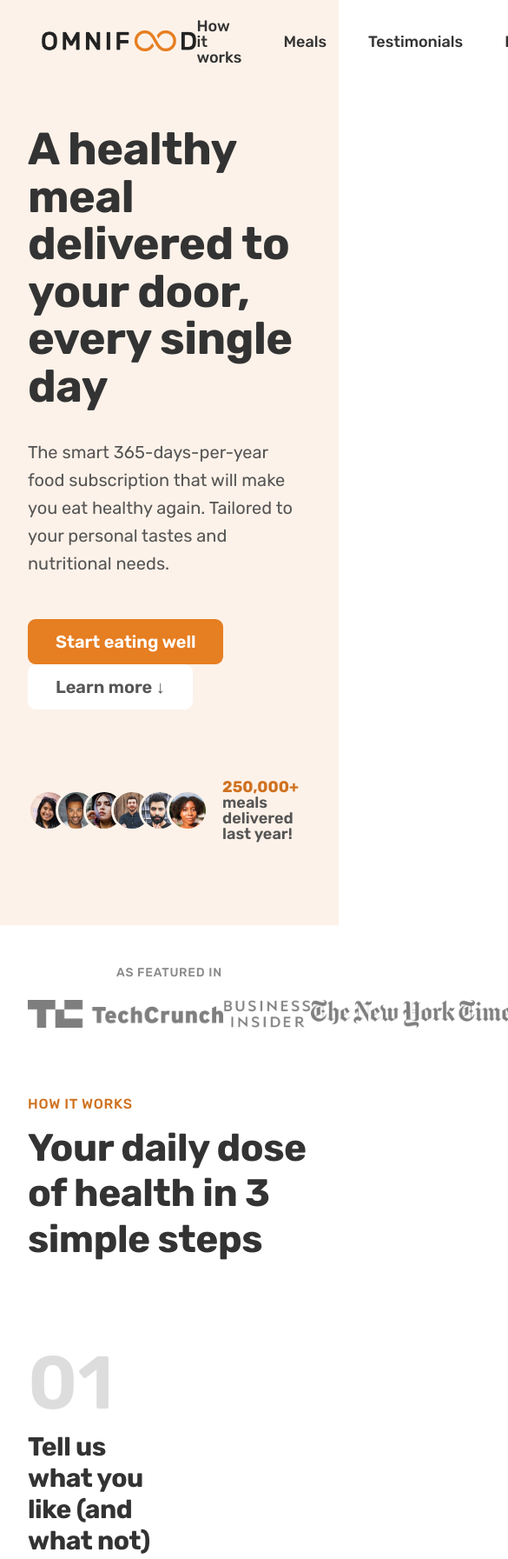
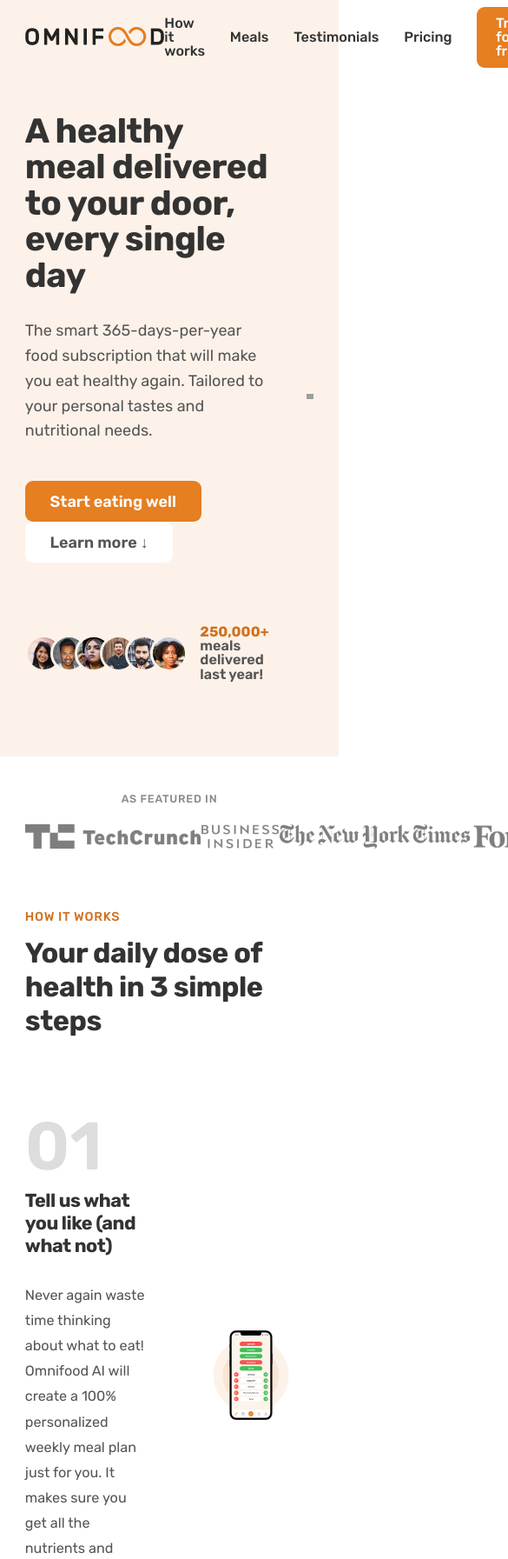
Before and after one commit to olaknowct/omnifood, a plain HTML site: page index.html in a window 390 px wide. Shown: the top 1793 px of the page at 87% size, 585 px wide, since content can reach past the window. Drawn offline with nearby package versions, Linux system fonts and the light colour scheme; grey boxes are pictures that could not be loaded.

Commit message:
Media queries : Adding of 2 break points 1344,1200

```diff
--- /dev/null
+++ b/css/queries.css
@@ -0,0 +1,59 @@
+/* rem and em do NOT depend on html font-size in media queries! Instead, 1rem = 1em = 16px */
+
+/**************************/
+/* BELOW 1344px (Smaller desktops) */
+/**************************/
+
+@media (max-width: 84em) {
+  .hero {
+    max-width: 120rem;
+  }
+
+  .heading-primary {
+    font-size: 4.4rem;
+  }
+
+  .gallery {
+    grid-template-columns: repeat(2, 1fr);
+  }
+}
+
+/**************************/
+/* BELOW 1200px (Landscape Tablets) */
+/**************************/
+
+@media (max-width: 75em) {
+  html {
+    /* 9px / 16px  */
+    font-size: 56.25%;
+  }
+
+  .grid {
+    column-gap: 4.8rem;
+    row-gap: 6.4rem;
+  }
+
+  .heading-secondary {
+    font-size: 3.6rem;
+  }
+
+  .heading-tertiary {
+    font-size: 2.4rem;
+  }
+
+  .header {
+    padding: 0 3.2rem;
+  }
+
+  .main-nav-list {
+    gap: 3.2rem;
+  }
+
+  .hero {
+    gap: 4.8rem;
+  }
+
+  .testimonials-container {
+    padding: 9.6rem 3.2rem;
+  }
+}
--- a/index.html
+++ b/index.html
@@ -13,6 +13,7 @@
     />
     <link rel="stylesheet" href="./css/general.css" />
     <link rel="stylesheet" href="./css/styles.css" />
+    <link rel="stylesheet" href="./css/queries.css" />
 
     <script
       type="module"
```
